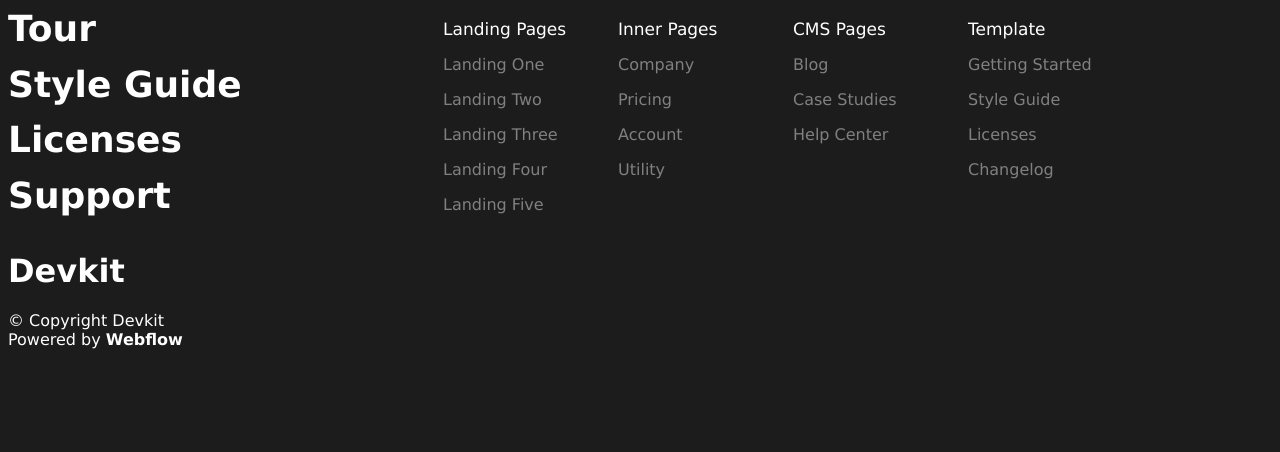
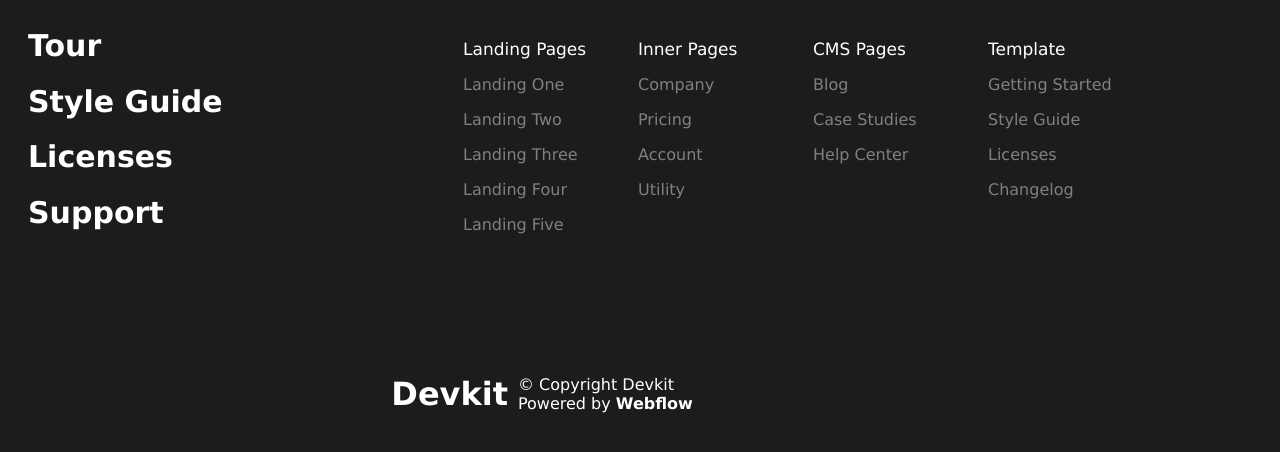
Before and after one commit to JensRosseel/end-of-field-challenge, a plain HTML site: page interfacecomplex05.html in a window 1280 px wide. Drawn offline with Linux system fonts and the light colour scheme.

Commit message:
Add remaining css code for complex05

```diff
--- a/interfacecomplex05.css
+++ b/interfacecomplex05.css
@@ -1,4 +1,5 @@
 body{
+    height: 451px;
     font-family: Verdana, Geneva, Tahoma, sans-serif;
     background-color: #1c1c1c;
     color: white;
@@ -7,6 +8,7 @@ body{
     display: grid;
     grid-template-columns: auto 175px 175px 175px 175px;
     width: 1135px;
+    padding: 20px;
 }
 .group h1{
     font-weight: normal;
@@ -22,6 +24,16 @@ nav{
 nav a{
     text-decoration: none;
     color: white;
-    font-size: 36px;
+    font-size: 30px;
     font-weight: bold;
 }
+footer{
+    margin-top: 100px;
+    width: 1135px;
+    display: grid;
+    grid-template-columns: 1fr 1fr 1fr;
+}
+footer h1, footer p{
+    float: left;
+    margin: 5px;
+}
--- a/interfacecomplex05.html
+++ b/interfacecomplex05.html
@@ -45,8 +45,12 @@
         </div>
     </div>
     <footer>
-        <h1>Devkit</h1>
-        <p>&copy; Copyright Devkit<br>Powered by <b>Webflow</b></p>
+        <div></div>
+        <div class="footercontent">
+            <h1>Devkit</h1>
+            <p>&copy; Copyright Devkit<br>Powered by <b>Webflow</b></p>
+        </div>
+        <div></div>
     </footer>
 </body>
 </html>
```
